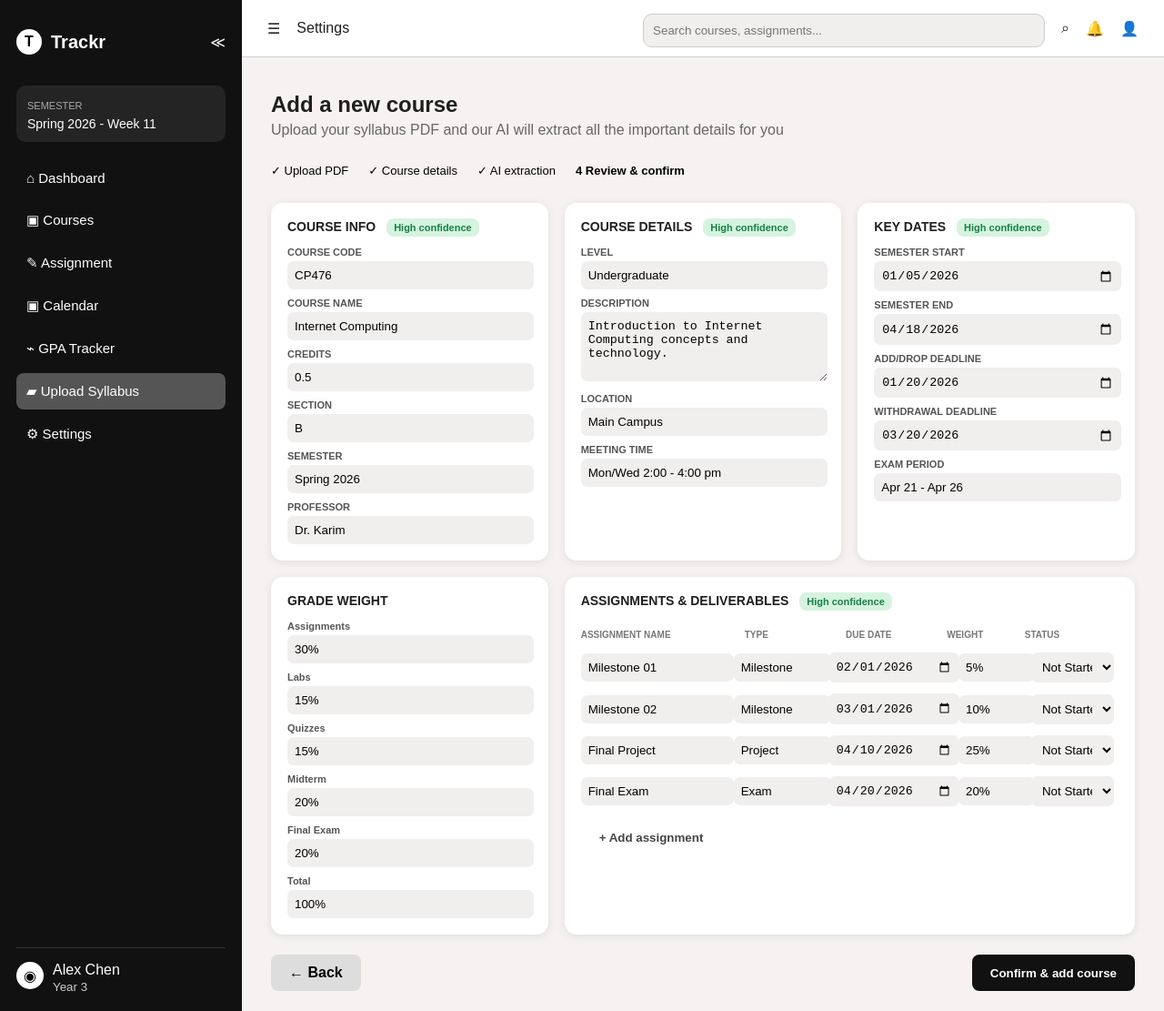
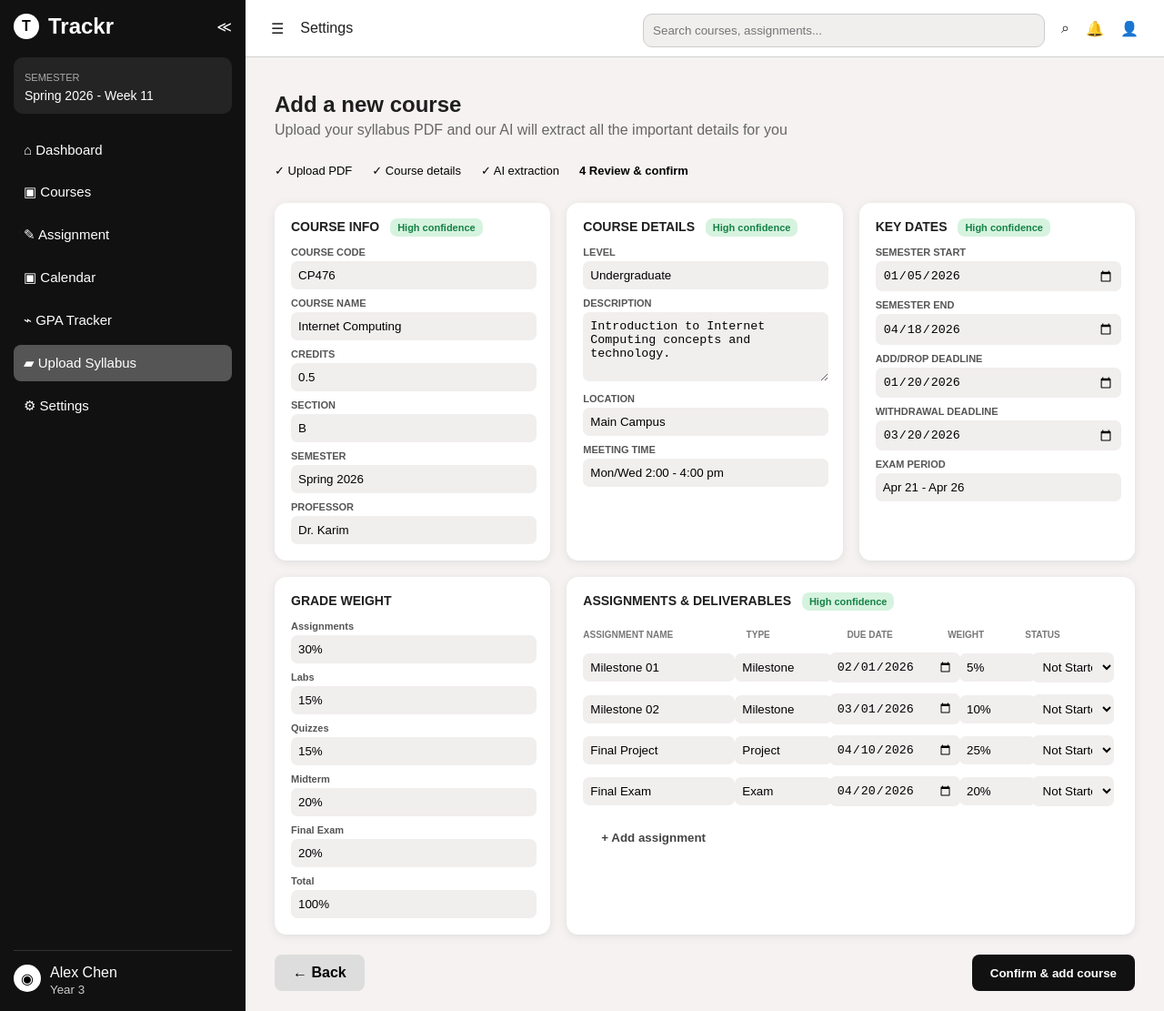
Before and after one commit to kruugerr/cp476-project, a website: page frontend/pages/extraction-review.html in a window 1280 px wide. Shown: the whole page at 91% size. Drawn offline with Linux system fonts and the light colour scheme.

Commit message:
Adjust sidebar width and update styles

```diff
--- a/frontend/css/syllabus.css
+++ b/frontend/css/syllabus.css
@@ -11,11 +11,13 @@ body {
 }
 
 .sidebar {
-    width: 230px;
+    width: 240px;
     background-color: #111;
     color: white;
-    padding: 18px;
-    position: relative;
+    min-height: 100vh;
+    padding: 15px;
+    display: flex;
+    flex-direction: column;
 }
 
 .logo {
@@ -25,7 +27,8 @@ body {
 }
 
 .logo h2 {
-    font-size: 20px;
+    margin: 0;
+    font-size: 24px;
 }
 
 .circle {
@@ -76,10 +79,7 @@ body {
 }
 
 .user {
-    position: absolute;
-    bottom: 18px;
-    left: 18px;
-    right: 18px;
+    margin-top: auto;
     border-top: 1px solid #333;
     padding-top: 15px;
     display: flex;
```
